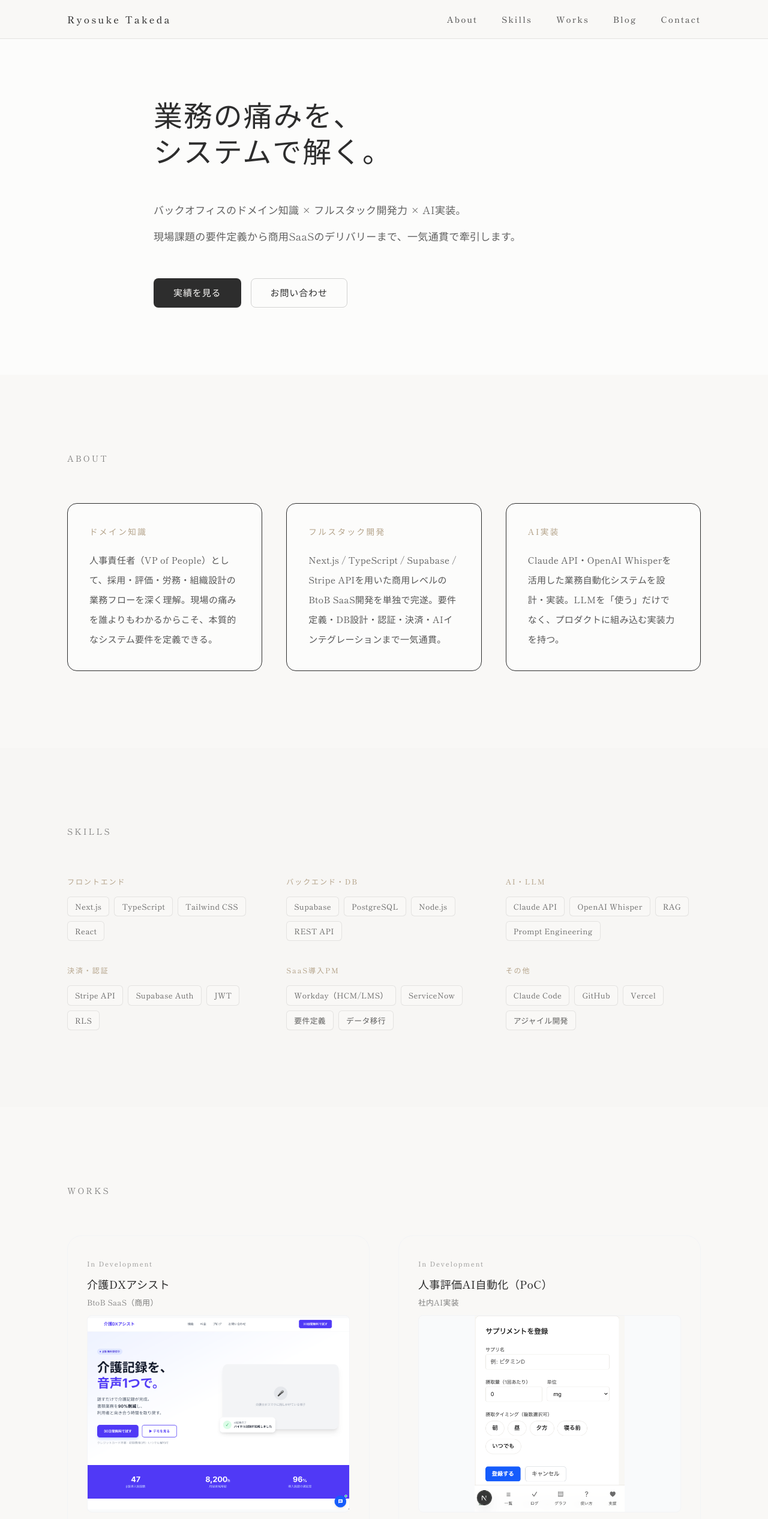
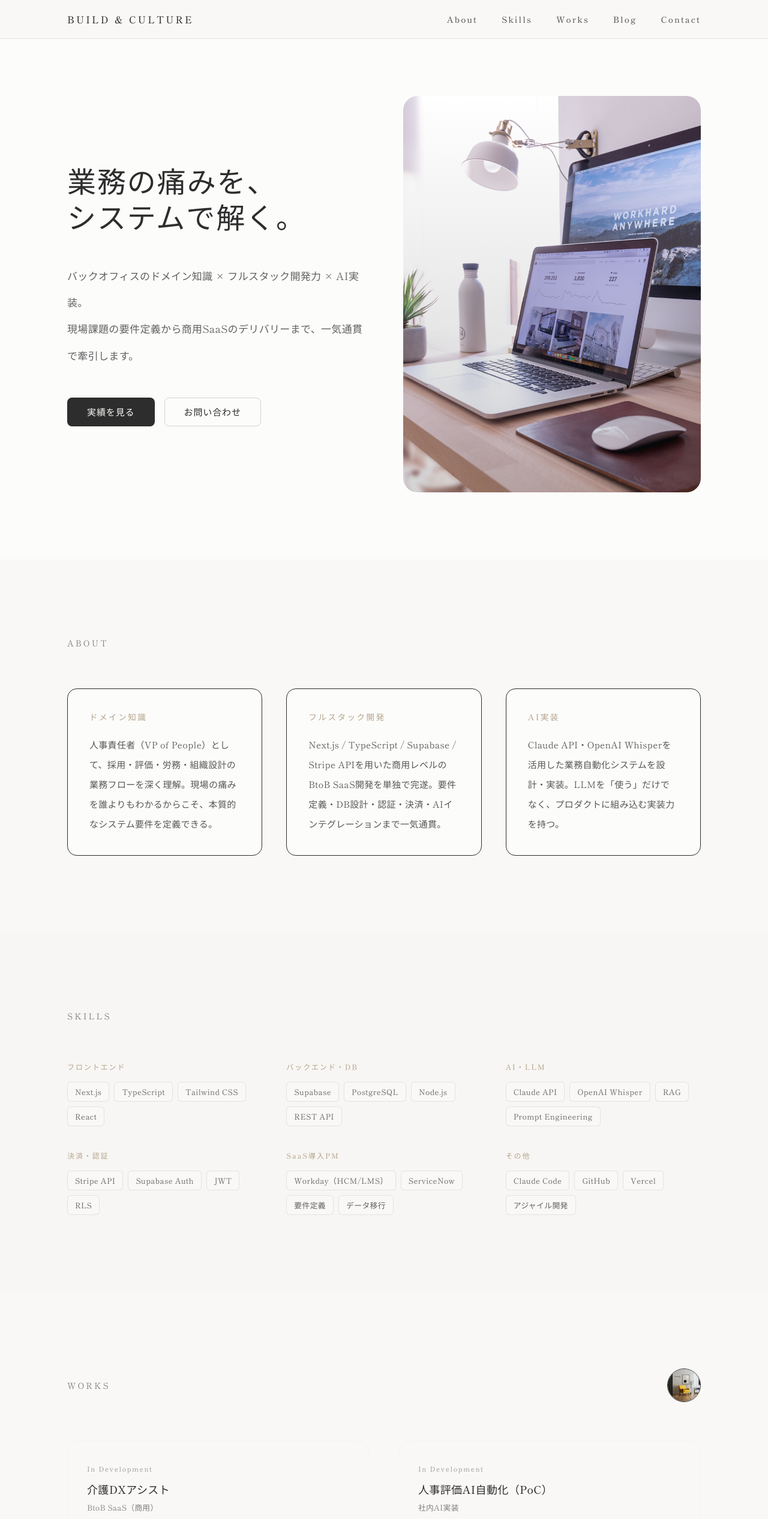
Before and after one commit to takepon7/portfolio-site, a Next.js app: page / in a window 1280 px wide. Shown: the top 2533 px of the page at 60% size. Built offline with nearby package versions, Linux system fonts and the light colour scheme; no server answers.

Commit message:
feat: hero image layout, BUILD&CULTURE logo, SVG work cards

```diff
--- a/src/app/page.tsx
+++ b/src/app/page.tsx
@@ -21,7 +21,7 @@ const WORKS = [
     subtitle: "社内AI実装",
     description:
       "カレンダー・週報データとClaude APIを連携し、マネジメント層の評価サマリーを自動生成。人事関連工数を約50%削減するPoCを成功裏に確立。",
-    images: ["/images/ios-supplement/ios-supplement-01.png"],
+    images: ["/images/ai-hr/ai-hr-concept.svg"],
     href: undefined,
   },
   {
@@ -29,7 +29,7 @@ const WORKS = [
     subtitle: "グローバルSaaS導入",
     description:
       "Workday（HCM/LMS）・ServiceNowの全社導入をエンドツーエンドで主導。15名以上の部門横断チームを統括し、要件定義・ベンダーマネジメント・データ移行を完遂。",
-    images: ["/images/ios-training/ios-training-01.png"],
+    images: ["/images/pm-works/pm-concept.svg"],
     href: undefined,
   },
 ];
@@ -103,7 +103,7 @@ export default function Home() {
             href="/"
             className="text-xs font-medium tracking-[0.2em] text-[#2D2D2D] transition-opacity hover:opacity-70 sm:text-sm md:text-base"
           >
-            Ryosuke Takeda
+            BUILD & CULTURE
           </Link>
           <div className="flex gap-4 sm:gap-8 md:gap-10">
             {[
@@ -127,18 +127,20 @@ export default function Home() {
 
       {/* ヒーローセクション */}
       <ScrollRevealSection
-        className="relative bg-[#FCFCFB] pt-[4.5rem] pb-16 sm:pt-28 sm:pb-20 md:pt-32 md:pb-24 lg:pt-40 lg:pb-28"
+        className="relative overflow-hidden bg-[#FCFCFB] pt-[4.5rem] pb-16 sm:pt-28 sm:pb-20 md:pt-32 md:pb-24 lg:pt-40 lg:pb-28"
         scale={true}
         borderTop={false}
       >
         <div className="mx-auto max-w-6xl px-6 sm:px-8 md:px-12">
-          <div className="mx-auto max-w-3xl">
+          <div className="flex flex-col gap-10 md:flex-row md:items-center md:gap-12 lg:gap-16">
+            {/* テキスト */}
+            <div className="flex-1 md:max-w-[52%]">
               <h1 className="mb-8 text-left text-[1.75rem] font-medium tracking-[0.04em] text-[#2D2D2D] leading-tight sm:mb-10 sm:text-[2.25rem] md:mb-12 md:text-[2.75rem] lg:text-[3rem]">
                 業務の痛みを、
                 <br />
                 システムで解く。
               </h1>
-            <p className="mb-10 max-w-2xl text-left text-[0.9375rem] leading-[2.4] tracking-[0.02em] text-[#2D2D2D]/75 sm:mb-12 sm:text-[1rem] sm:leading-[2.5] md:text-[1.0625rem] md:leading-[2.6]">
+              <p className="mb-10 text-left text-[0.9375rem] leading-[2.4] tracking-[0.02em] text-[#2D2D2D]/75 sm:mb-12 sm:text-[1rem] sm:leading-[2.5] md:text-[1.0625rem] md:leading-[2.6]">
                 バックオフィスのドメイン知識 × フルスタック開発力 × AI実装。
                 <br className="hidden sm:block" />
                 現場課題の要件定義から商用SaaSのデリバリーまで、一気通貫で牽引します。
@@ -156,6 +158,21 @@ export default function Home() {
                 >
                   お問い合わせ
                 </Link>
+              </div>
+            </div>
+            {/* ヒーロー画像 */}
+            <div className="relative w-full overflow-hidden rounded-2xl md:flex-1 md:rounded-3xl">
+              <div className="relative aspect-[4/3] w-full md:aspect-[3/4]">
+                <Image
+                  src="/images/hero/hero-main.jpg"
+                  alt=""
+                  fill
+                  className="object-cover"
+                  sizes="(max-width: 768px) 100vw, 45vw"
+                  priority
+                />
+                <div className="absolute inset-0 bg-gradient-to-t from-[#2D2D2D]/20 to-transparent" />
+              </div>
             </div>
           </div>
         </div>
@@ -234,9 +251,21 @@ export default function Home() {
       >
         <div className="mx-auto max-w-6xl px-6 sm:px-8 md:px-12">
           <FadeInSection>
-            <p className="mb-8 text-xs tracking-[0.2em] leading-[1.6] text-[#2D2D2D]/60 sm:mb-10 sm:text-sm sm:tracking-[0.22em] md:mb-16">
+            <div className="mb-8 flex items-center justify-between sm:mb-10 md:mb-16">
+              <p className="text-xs tracking-[0.2em] leading-[1.6] text-[#2D2D2D]/60 sm:text-sm sm:tracking-[0.22em]">
                 WORKS
               </p>
+              <div className="relative h-12 w-12 overflow-hidden rounded-full border border-[#2D2D2D]/08 sm:h-14 sm:w-14">
+                <Image
+                  src="/images/profile/profile-concept.jpg"
+                  alt=""
+                  fill
+                  className="object-cover"
+                  sizes="56px"
+                  unoptimized
+                />
+              </div>
+            </div>
           </FadeInSection>
           <div className="grid gap-6 sm:gap-8 md:grid-cols-2 md:gap-12">
             {WORKS.map((product, i) => (
--- a/src/components/LogicProductCard.tsx
+++ b/src/components/LogicProductCard.tsx
@@ -69,6 +69,7 @@ export function LogicProductCard({
             className="object-contain"
             sizes="(max-width: 768px) 100vw, 50vw"
             onError={() => setMainError(true)}
+            unoptimized={currentSrc.endsWith(".svg")}
           />
         ) : (
           <div className="flex h-full items-center justify-center text-[0.85rem] tracking-wide text-[#2D2D2D]/40">
@@ -94,6 +95,7 @@ export function LogicProductCard({
                 fill
                 className="object-contain"
                 sizes="56px"
+                unoptimized={src.endsWith(".svg")}
               />
               {selectedIndex === i && (
                 <span className="absolute inset-0 border-2 border-[#B5A48B] rounded-lg" />
```
Also changed, not shown: public/images/ai-hr/ai-hr-concept.svg (added), public/images/pm-works/pm-concept.svg (added). Lines whose indentation alone changed are shown as unchanged.
